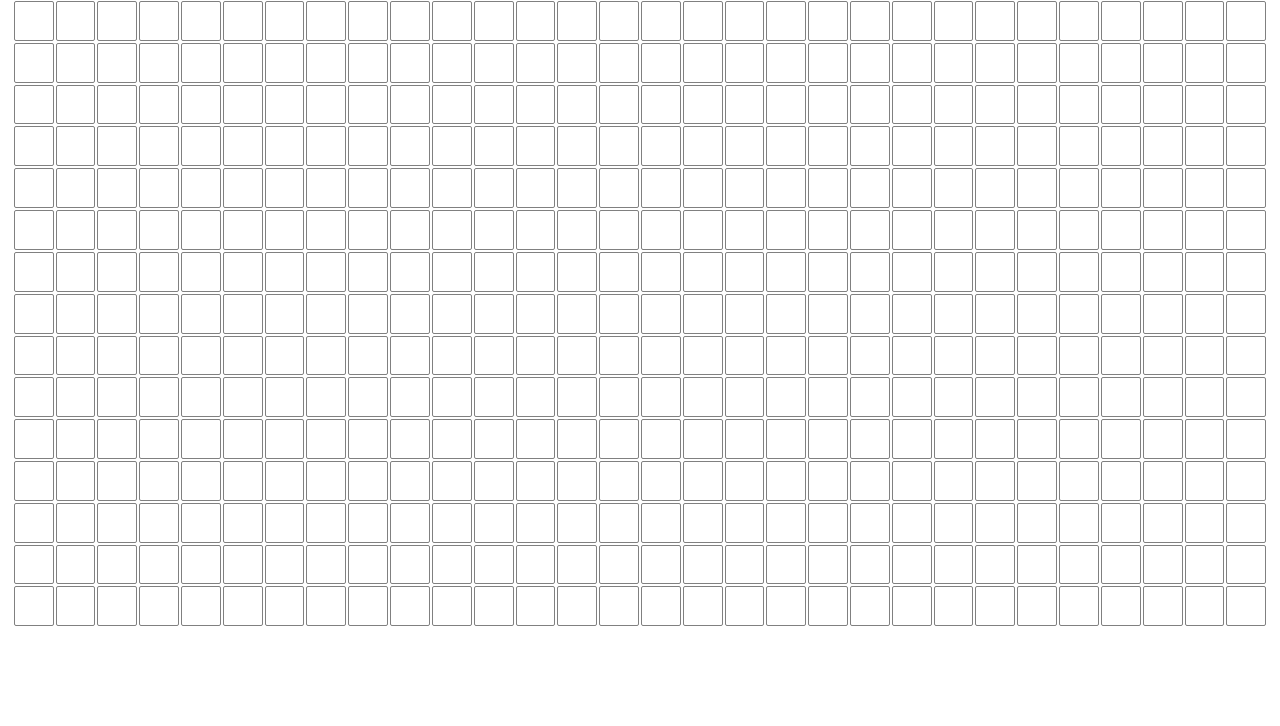
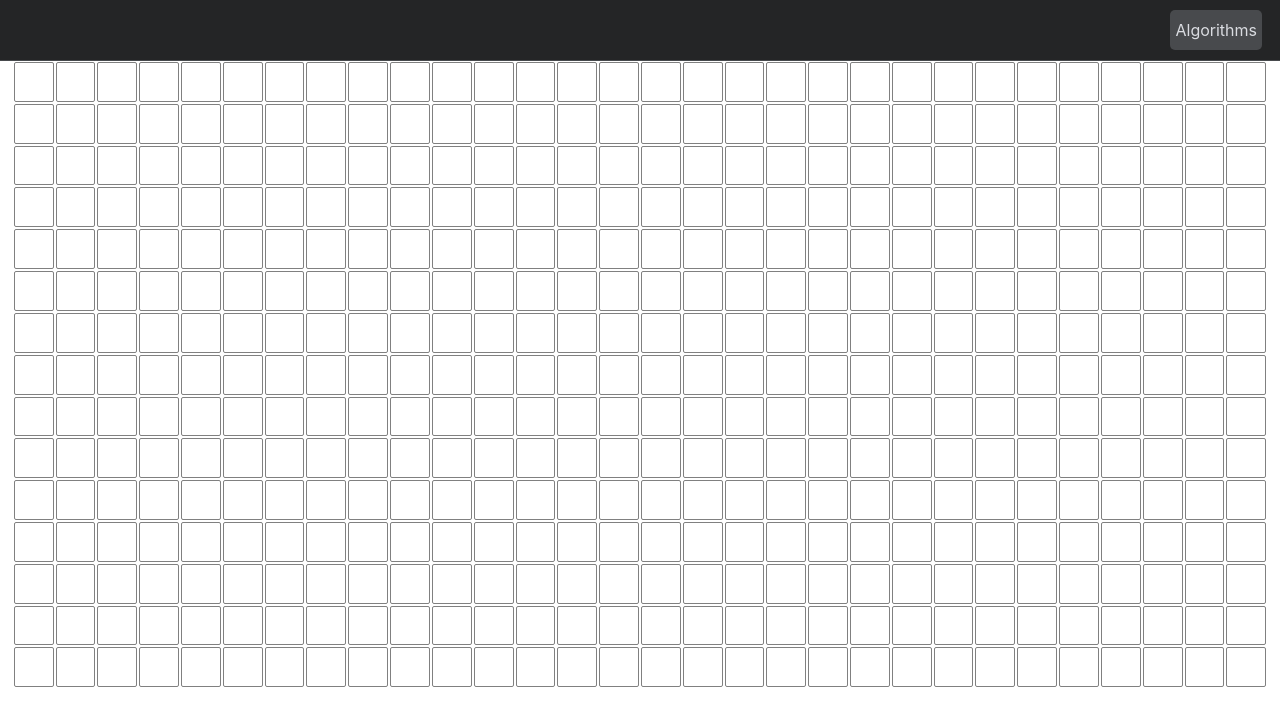
Before and after one commit to kThieb/react-rat, a React (Create React App) app: page / in a window 1280 px wide. Shown: the top 726 px of the page. Built offline with nearby package versions, Linux system fonts and the light colour scheme.

Commit message:
Implemented a first version of the NavBar

```diff
--- a/package.json
+++ b/package.json
@@ -13,6 +13,7 @@
     "react": "^16.13.1",
     "react-dom": "^16.13.1",
     "react-scripts": "3.4.1",
+    "react-transition-group": "^4.4.1",
     "typescript": "^3.8.3"
   },
   "scripts": {
--- a/src/App.css
+++ b/src/App.css
@@ -1,5 +1,5 @@
 .App {
   text-align: center;
   display: flex;
-  flex-direction: row;
+  flex-direction: column;
 }
--- a/src/App.tsx
+++ b/src/App.tsx
@@ -1,12 +1,18 @@
-import React from 'react';
-import logo from './logo.svg';
-import './App.css';
-import { Grid } from './Grid';
+import React from "react";
+import logo from "./logo.svg";
+import "./App.css";
+import { Grid } from "./Grid";
+import { NavBar, NavItem, DropDownMenu } from "./NavBar";
 
 function App() {
   return (
     <div className="App">
-      <Grid numberOfRows={15} numberOfElements={30}/>
+      <NavBar>
+        <NavItem icon="&#128512;">
+          <DropDownMenu></DropDownMenu>
+        </NavItem>
+      </NavBar>
+      <Grid numberOfRows={15} numberOfElements={30} />
     </div>
   );
 }
--- a/src/Grid.tsx
+++ b/src/Grid.tsx
@@ -1,33 +1,38 @@
-import React from 'react';
-import { GridNode } from './GridNode';
-import './Grid.css';
+import React from "react";
+import { GridNode } from "./GridNode";
+import "./Grid.css";
 
 interface Props {
   numberOfRows: number;
   numberOfElements: number;
+}
+
+export const Grid: React.FC<Props> = ({ numberOfRows, numberOfElements }) => {
+  let constructRow: (
+    numberOfElements: number,
+    rowNumber: number
+  ) => JSX.Element[] = (numberOfElements, j) => {
+    let row: JSX.Element[] = [];
+    for (let i: number = 0; i < numberOfElements; i++) {
+      row.push(
+        <GridNode x={i} y={j} numberOfElementsPerRow={numberOfElements} />
+      );
+    }
+    return row;
   };
 
-export const Grid: React.FC<Props> = ({numberOfRows, numberOfElements}) => {
-
-    let constructRow: (numberOfElements: number) => JSX.Element[] = (numberOfElements) => {
-        let row: JSX.Element[] = [];
-        for (let i: number = 0; i < numberOfElements; i++) {
-            row.push(<GridNode numberOfElementsPerRow={numberOfElements}/>);
-        }
-        return row;
-    }
-
-    let constructGrid: (numberOfRows: number, numberOfElements: number) => JSX.Element[] = (numberOfRows, numberOfElements) => {
+  let constructGrid: (
+    numberOfRows: number,
+    numberOfElements: number
+  ) => JSX.Element[] = (numberOfRows, numberOfElements) => {
     let grid = [];
     for (let i: number = 0; i < numberOfRows; i++) {
-            grid.push(<div className='row'>{constructRow(numberOfElements)}</div>);
+      grid.push(<div className="row">{constructRow(numberOfElements, i)}</div>);
     }
     return grid;
-    }
+  };
 
   return (
-        <div className='grid'>
-            {constructGrid(numberOfRows, numberOfElements)}
-        </div>
+    <div className="grid">{constructGrid(numberOfRows, numberOfElements)}</div>
   );
-}
+};
--- a/src/GridNode.tsx
+++ b/src/GridNode.tsx
@@ -1,13 +1,17 @@
-import React from 'react';
-import './GridNode.css';
+import React from "react";
+import "./GridNode.css";
 
 interface Props {
-    numberOfElementsPerRow: number;
+  numberOfElementsPerRow: number;
+  x: number;
+  y: number;
 }
 
-export const GridNode: React.FC<Props> = ({numberOfElementsPerRow}) => {
-    return (
-        <div className='grid-node' style={{flexBasis: `${100 / numberOfElementsPerRow}% - 1px`}} >
-        </div>
-    );
-}
+export const GridNode: React.FC<Props> = ({ numberOfElementsPerRow, x, y }) => {
+  return (
+    <div
+      className="grid-node"
+      style={{ flexBasis: `${100 / numberOfElementsPerRow}% - 1px` }}
+    ></div>
+  );
+};
--- /dev/null
+++ b/src/NavBar.css
@@ -0,0 +1,88 @@
+/* NavBar */
+
+.navbar {
+  height: var(--nav-size);
+  background-color: var(--bg);
+  padding: 0 1rem;
+  border-bottom: var(--border);
+}
+
+.navbar-nav {
+  max-width: 100%;
+  height: 100%;
+  display: flex;
+  justify-content: flex-end;
+}
+
+.nav-item {
+  width: auto;
+  display: flex;
+  align-items: center;
+  justify-content: center;
+}
+
+.icon-button {
+  --button-size: calc(var(--nav-size) * 0.5);
+  height: var(--button-size);
+  background-color: #484a4d;
+  border-radius: 5px;
+  padding: 5px;
+  margin: 2px 2px;
+  display: flex;
+  align-items: center;
+  justify-content: center;
+}
+
+/* DropDown Menu */
+
+.dropdown {
+  position: absolute;
+  top: 58px;
+  width: 300px;
+  transform: translateX(-45%);
+  background-color: var(--bg);
+  border: var(--border);
+  border-radius: var(--border-radius);
+  padding: 1rem;
+  overflow: hidden;
+}
+
+.menu-item {
+  height: 50px;
+  display: flex;
+  align-items: center;
+  border-radius: var(--border-radius);
+  transition: background var(--speed);
+  padding: 0.5rem;
+}
+
+.menu-item:hover {
+  background-color: #525357;
+}
+
+.icon-right {
+  margin-left: auto;
+}
+
+.menu {
+  width: 100%;
+}
+
+.menu-primary-enter {
+  position: absolute;
+  transform: translateX(-110%);
+}
+
+.menu-primary-enter-active {
+  transform: translateX(0%);
+  transition: all var(--speed) ease;
+}
+
+.menu-primary-exit {
+  position: absolute;
+}
+
+.menu-primary-exit-active {
+  transform: translate translateX(-110%);
+  transition: all var(--speed) ease;
+}
--- /dev/null
+++ b/src/NavBar.tsx
@@ -0,0 +1,50 @@
+import React, { useState } from "react";
+import "./NavBar.css";
+
+interface NavItemProps {
+  icon: string;
+}
+
+export const NavBar: React.FC = (props) => {
+  return (
+    <nav className="navbar">
+      <ul className="navbar-nav">{props.children}</ul>
+    </nav>
+  );
+};
+
+export const NavItem: React.FC<NavItemProps> = (props) => {
+  const [open, setOpen] = useState(false);
+
+  return (
+    <li className="nav-item">
+      <a href="#" className="icon-button" onClick={() => setOpen(!open)}>
+        Algorithms
+      </a>
+      {open && props.children}
+    </li>
+  );
+};
+
+interface DropDownProps {
+  leftIcon?: string;
+  rightIcon?: string;
+}
+
+export const DropDownMenu: React.FC = (props) => {
+  const DropDownItem: React.FC<DropDownProps> = (props) => {
+    return (
+      <a href="#" className="menu-item">
+        {props.children}
+      </a>
+    );
+  };
+
+  return (
+    <div className="dropdown">
+      <DropDownItem>Dijkstra's algorithm</DropDownItem>
+      <DropDownItem>A* Algorithm</DropDownItem>
+      <DropDownItem>Greedy Algorithm</DropDownItem>
+    </div>
+  );
+};
--- a/src/index.css
+++ b/src/index.css
@@ -1,13 +1,34 @@
 body {
   margin: 0;
-  font-family: -apple-system, BlinkMacSystemFont, 'Segoe UI', 'Roboto', 'Oxygen',
-    'Ubuntu', 'Cantarell', 'Fira Sans', 'Droid Sans', 'Helvetica Neue',
+  font-family: -apple-system, BlinkMacSystemFont, "Segoe UI", "Roboto", "Oxygen",
+    "Ubuntu", "Cantarell", "Fira Sans", "Droid Sans", "Helvetica Neue",
     sans-serif;
   -webkit-font-smoothing: antialiased;
   -moz-osx-font-smoothing: grayscale;
 }
 
 code {
-  font-family: source-code-pro, Menlo, Monaco, Consolas, 'Courier New',
+  font-family: source-code-pro, Menlo, Monaco, Consolas, "Courier New",
     monospace;
 }
+
+:root {
+  --bg: #242526;
+  --bg-accent: #484a4d;
+  --text-color: #dadce1;
+  --nav-size: 60px;
+  --border: 1px solid #474a4d;
+  --border-radius: 8px;
+  --speed: 500ms;
+}
+
+ul {
+  list-style: none;
+  margin: 0;
+  padding: 0;
+}
+
+a {
+  color: var(--text-color);
+  text-decoration: none;
+}
```
Also changed, not shown: src/Header.tsx (deleted, +0 -19 lines), src/Header.css (deleted), 2 other files (tests, documents, lock files or other folders). Lines whose indentation alone changed are shown as unchanged.
